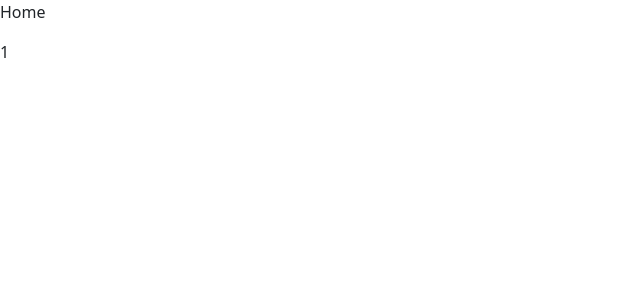
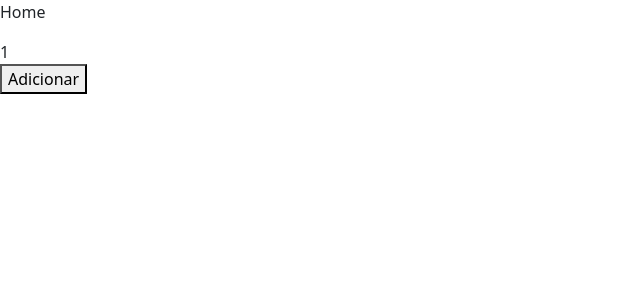
Before and after one commit to GustavoDSCruz/ideia-um, a Next.js app: page / in a window 1280 px wide. Shown: the top 300 px of the page, without its empty margins (0-640 px from the left). Built offline with nearby package versions, Linux system fonts and the light colour scheme.

Commit message:
terceira-tentativa

```diff
--- a/pages/index.js
+++ b/pages/index.js
@@ -23,6 +23,7 @@ function Contador(){
     return(
         <div>
             <div>{contador}</div>
+            <button onClick={adicionarContador}>Adicionar</button>
         </div>
     )
 }
```
